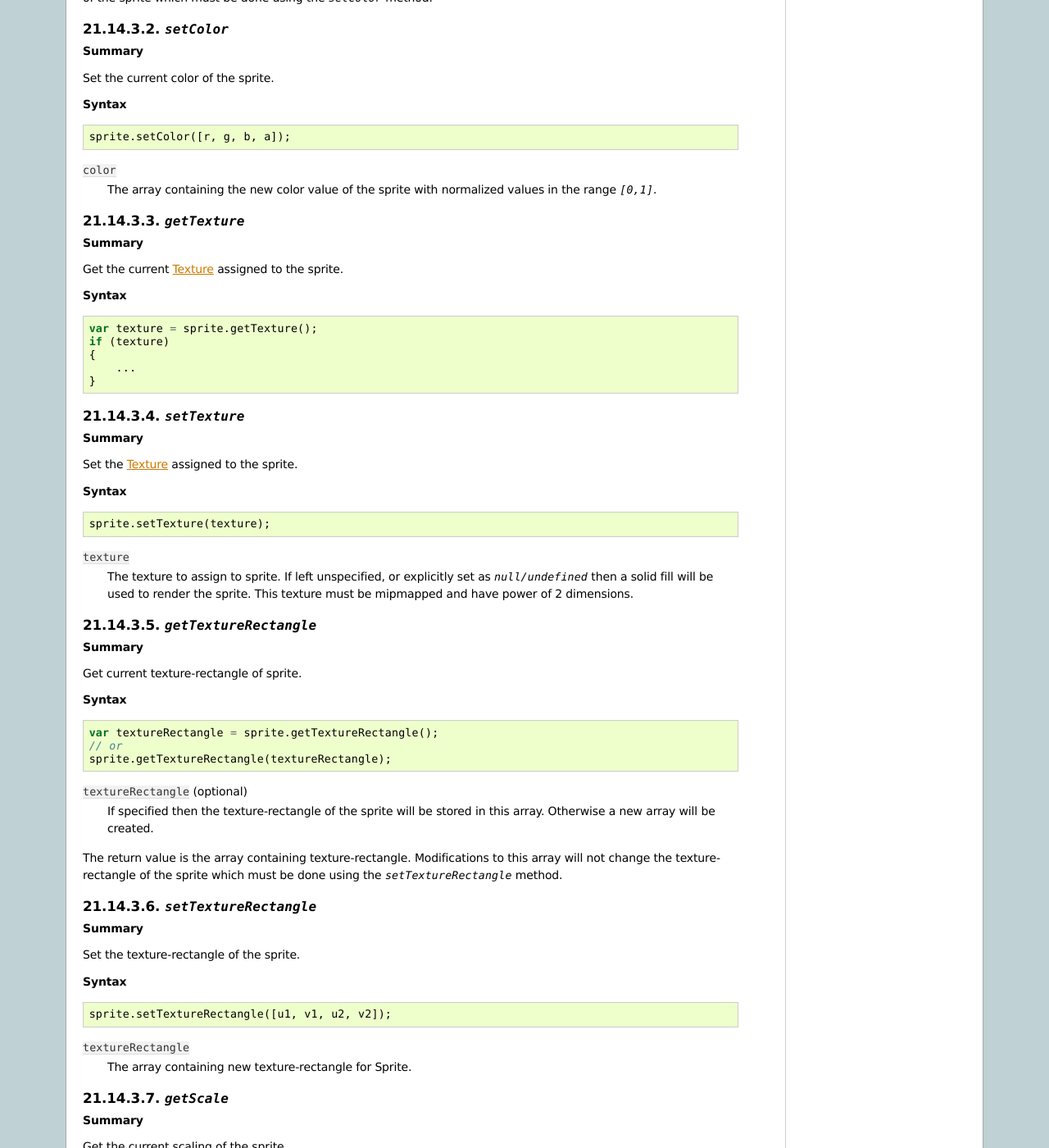
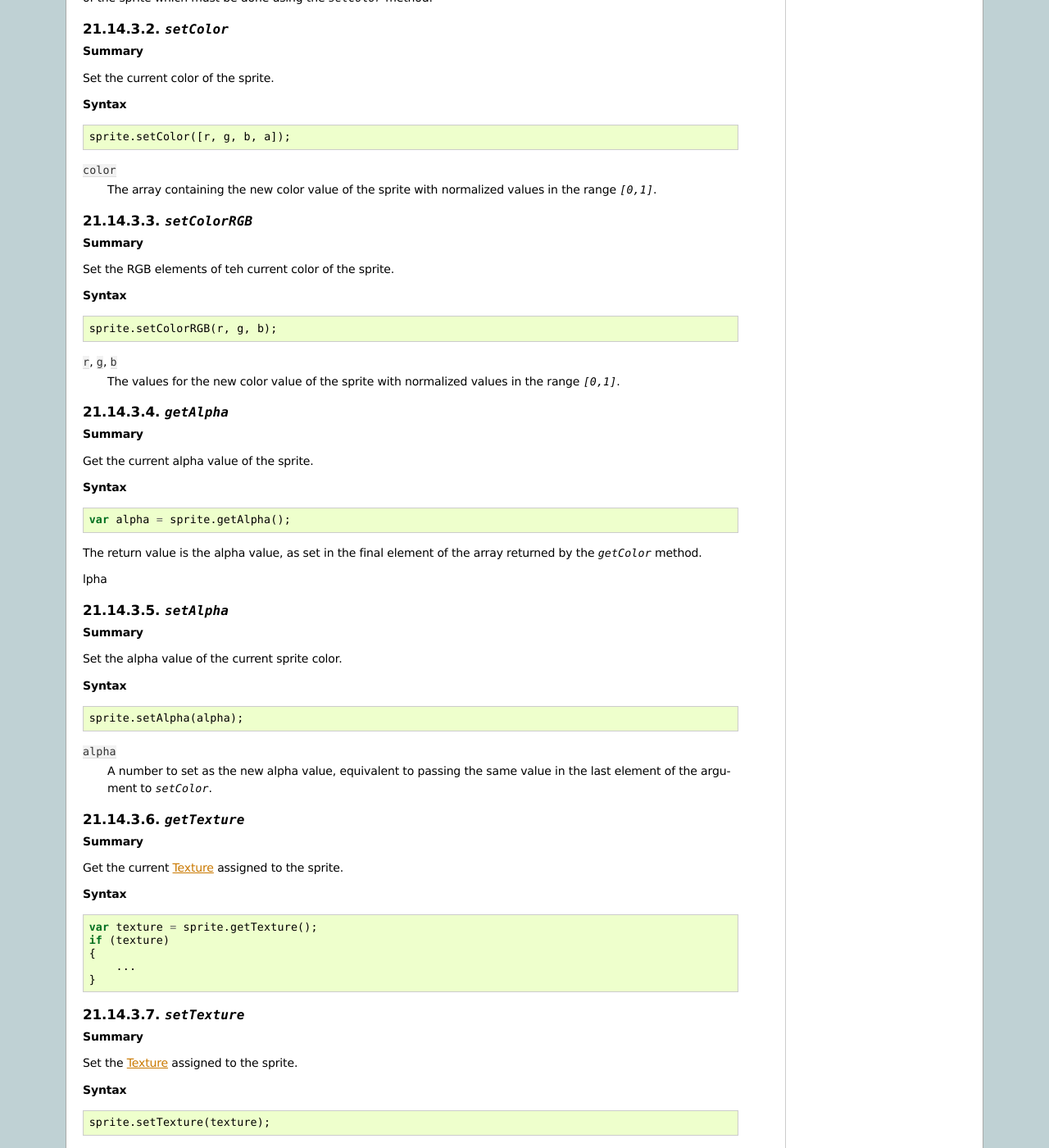
Before and after one commit to turbulenz/turbulenz_engine, a Sphinx documentation site: the page built from docs/source/jslibrary_api/draw2d_api.rst, in a window 1280 px wide and 1400 px high, scrolled down 3044 px. Shown: the whole window at 82% size. Built offline with Sphinx 7.4.7, drawn with Linux system fonts in a browser that asks for light colours; some of the changed text lies outside the part shown.

Commit message:
tslib: Added 'setColorRGB' method for Draw2DSprite.  Documentation for new methods.

```diff
--- a/docs/source/jslibrary_api/draw2d_api.rst
+++ b/docs/source/jslibrary_api/draw2d_api.rst
@@ -221,6 +221,59 @@ Set the current color of the sprite.
 ``color``
     The array containing the new color value of the sprite with normalized values in the range `[0,1]`.
 
+
+.. index::
+    pair: Draw2DSprite; setColorRGB
+
+`setColorRGB`
+-------------
+
+**Summary**
+
+Set the RGB elements of teh current color of the sprite.
+
+**Syntax** ::
+
+    sprite.setColorRGB(r, g, b);
+
+``r``, ``g``, ``b``
+    The values for the new color value of the sprite with normalized
+    values in the range `[0,1]`.
+
+
+.. index::
+    pair: Draw2DSprite; getAlpha
+
+`getAlpha`
+----------
+
+**Summary**
+
+Get the current alpha value of the sprite.
+
+**Syntax** ::
+
+    var alpha = sprite.getAlpha();
+
+The return value is the alpha value, as set in the final element of
+the array returned by the `getColor` method.
+
+
+lpha
+
+`setAlpha`
+----------
+
+**Summary**
+
+Set the alpha value of the current sprite color.
+
+**Syntax** ::
+
+    sprite.setAlpha(alpha);
+
+``alpha``
+    A number to set as the new alpha value, equivalent to passing the same value in the last element of the argument to `setColor`.
 
 .. index::
     pair: Draw2DSprite; getTexture
```
Also changed, not shown: 1 other file.
